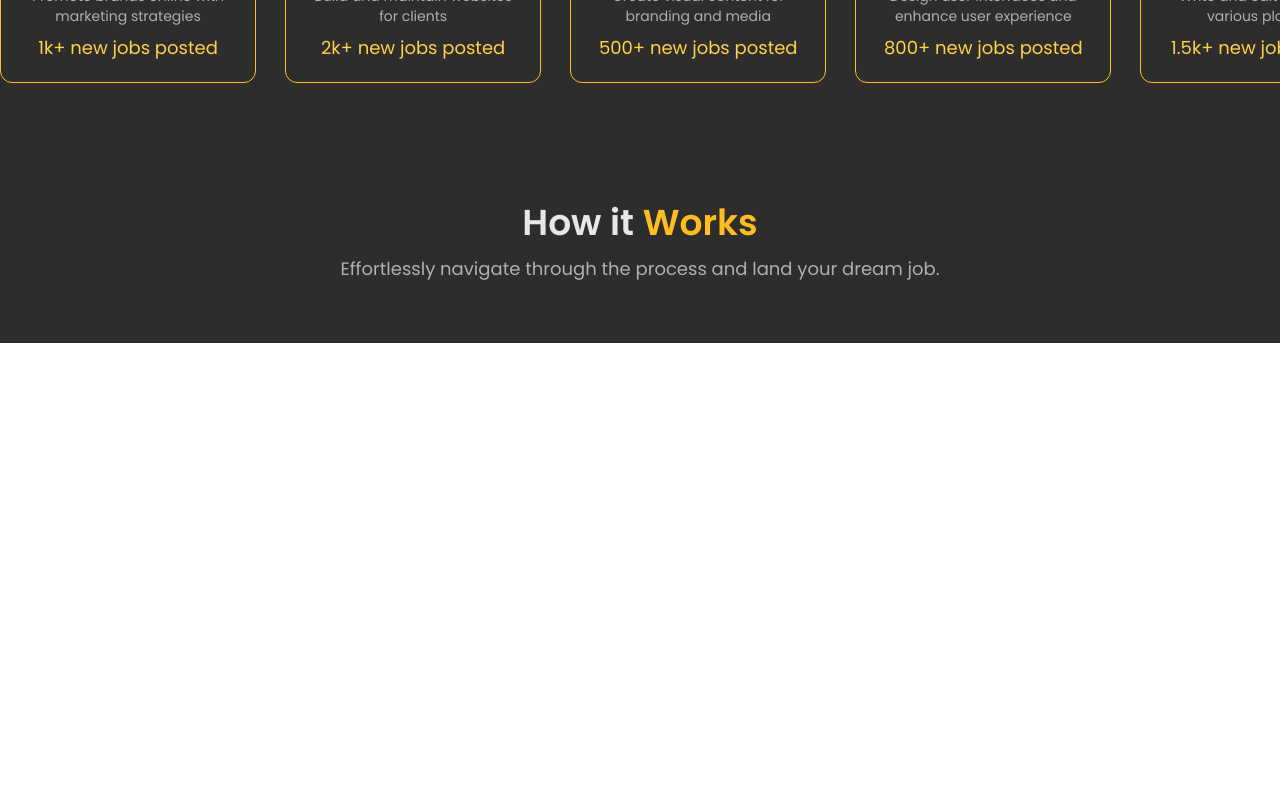
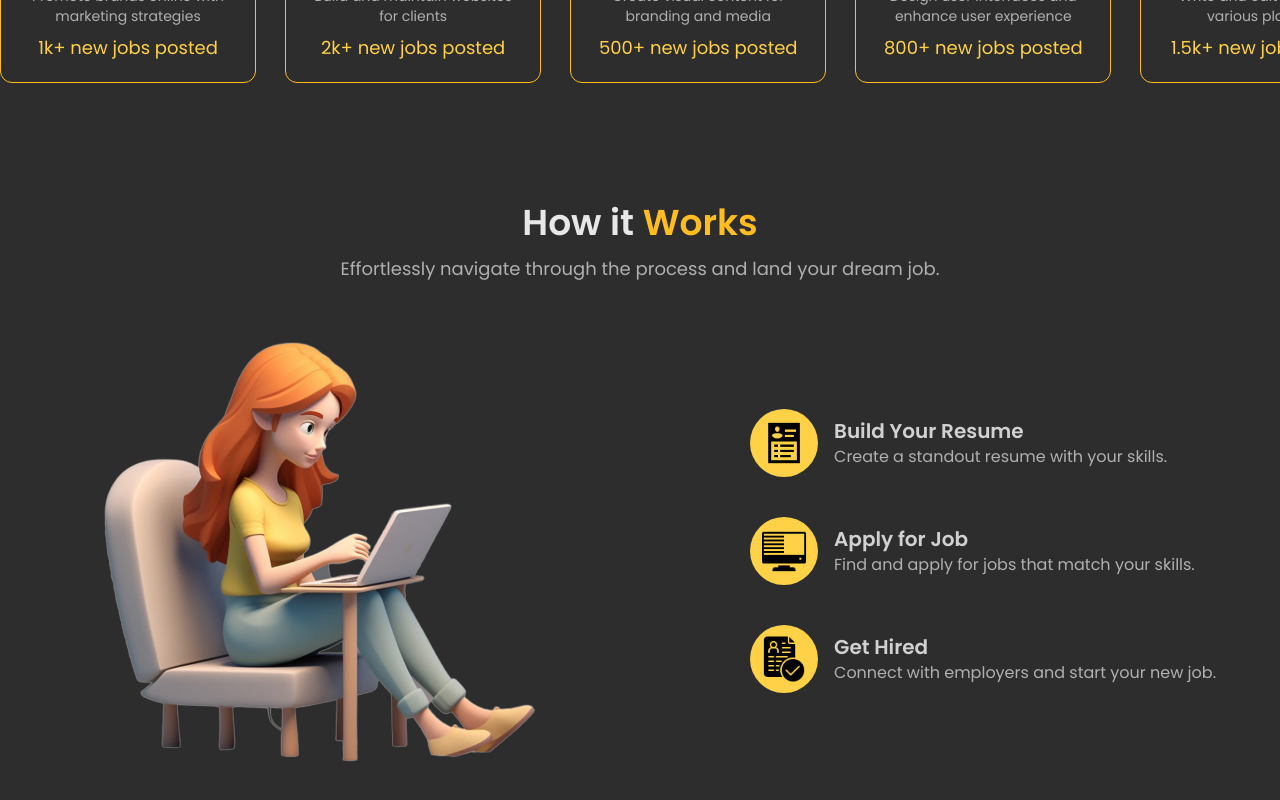
Before and after one commit to BitanXD/JobSeek-Portal, a React (Create React App) app in the folder job-portal-frontend/: page / in a window 1280 px wide. Shown: the part 1018-1818 px from the top of the page. Before the commit the page ends 1361 px from the top, so only its background shows below. Built offline with nearby package versions, Linux system fonts and the light colour scheme.

Commit message:
updated landing page, added resume part

```diff
--- a/job-portal-frontend/src/LandingPage/Working.tsx
+++ b/job-portal-frontend/src/LandingPage/Working.tsx
@@ -1,3 +1,4 @@
+import {work } from '../Data/Data'
 const Working = () => {
   return (
     <div className="mt-20 pb-5">
@@ -7,6 +8,24 @@
       <div className="text-lg mb-10 text-mine-shaft-300 text-center w-1/2 mx-auto">
         Effortlessly navigate through the process and land your dream job.
       </div>
+      <div className="flex px-16 justify-between items-center">
+        <div className="">
+          <img className="w-[30rem]" src="/Working/Girl.png" alt="girl" />
+        </div>
+        <div className="flex flex-col gap-10">
+          {work.map((item, index) => (
+            <div key={index} className="flex items-center gap-4">
+            <div className="p-2.5 bg-bright-sun-300 rounded-full">
+              <img className="h-12 w-12" src={`/Working/${item.name}.png`} alt={item.name} />
+            </div>
+            <div>
+              <div className="text-mine-shaft-200 text-xl font-semibold">{item.name}</div>
+              <div className="text-mine-shaft-300">{item.desc}</div>
+            </div>
+          </div>
+          ))}
+        </div>
+      </div>
     </div>
   );
 };
```
